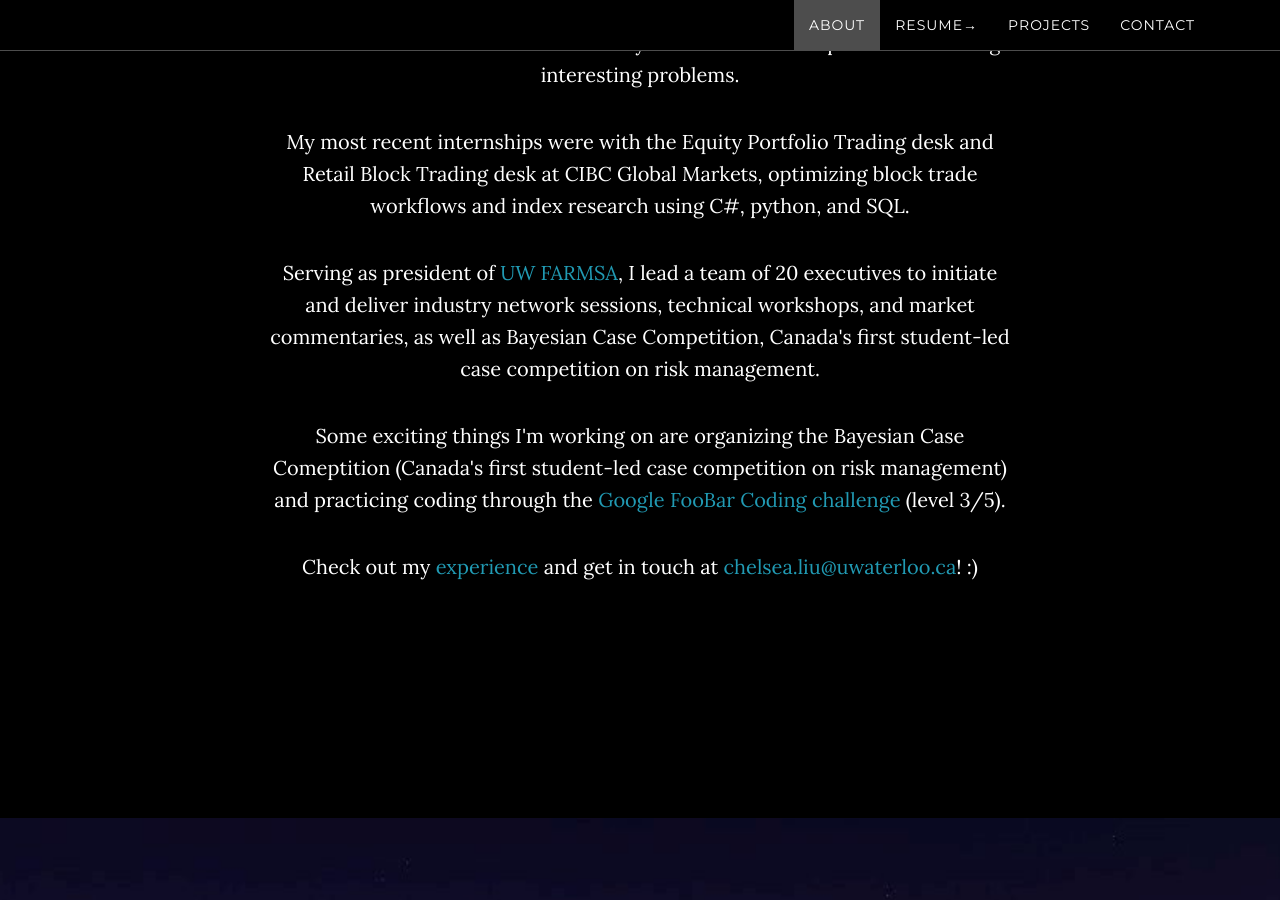
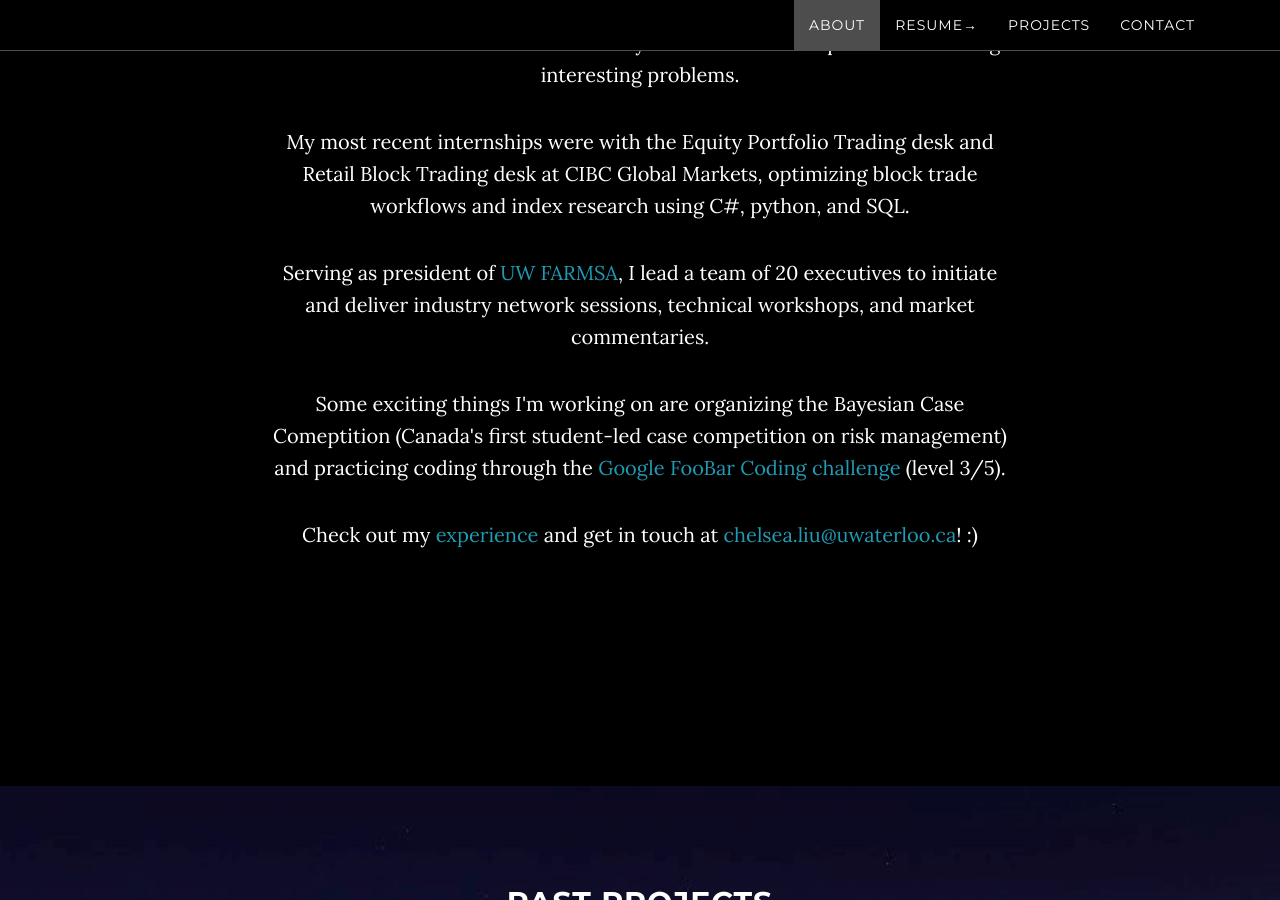
Before and after one commit to zchelseal/GoodRock, a Jekyll site: the page built from index.html, in a window 1280 px wide and 900 px high, scrolled down 1141 px. Built offline with Jekyll 4.4.1, drawn with Linux system fonts in a browser that asks for light colours.

Commit message:
Update about.html

```diff
--- a/_includes/about.html
+++ b/_includes/about.html
@@ -11,8 +11,7 @@
                 <P>Serving as president of <a href="http://uwfarmsa.uwaterloo.ca/">
                   UW FARMSA</a>, I lead a team of 20 executives to initiate and
                     deliver industry network sessions, technical workshops,
-                    and market commentaries, as well as Bayesian Case Competition,
-                    Canada's first student-led case competition on risk management.</p>
+                    and market commentaries.</p>
                 <P>Some exciting things I'm working on are organizing the Bayesian Case
                     Comeptition (Canada's first student-led case competition on risk management) and
                     practicing coding through the
```
